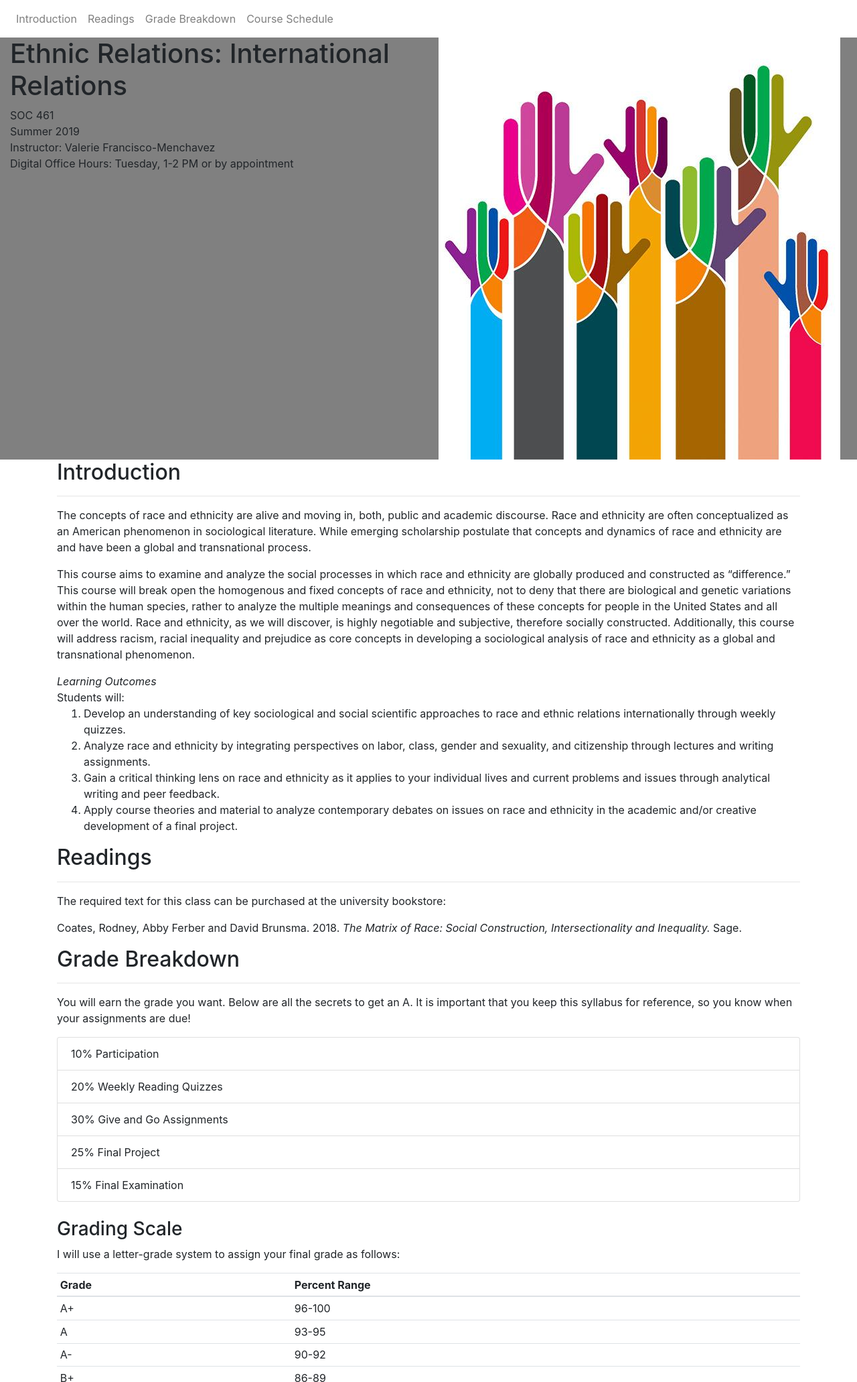
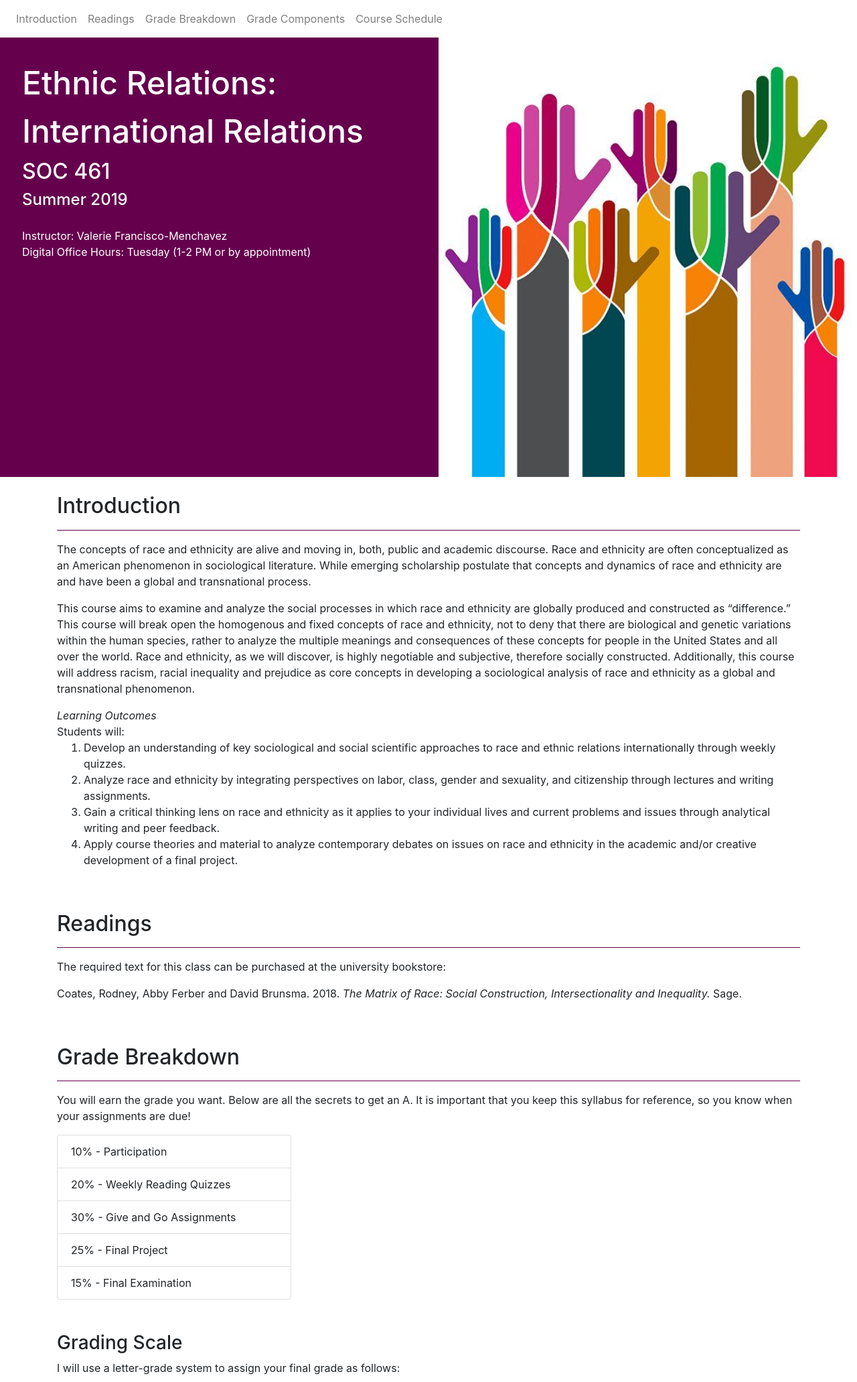
Before and after one commit to rdfm/soc461-syllabus, a plain HTML site: page index.html in a window 1280 px wide. Shown: the top 2063 px of the page at 67% size. Drawn offline with nearby package versions, Linux system fonts and the light colour scheme.

Commit message:
Additional updates to layout and styles.

```diff
--- a/index.html
+++ b/index.html
@@ -28,7 +28,10 @@
                     <a class="nav-link" href="#readings">Readings</a>
                 </li>
                 <li class="nav-item">
-                    <a class="nav-link" href="#grade">Grade Breakdown</a>
+                    <a class="nav-link" href="#grade-breakdown">Grade Breakdown</a>
+                </li>
+                <li class="nav-item">
+                        <a class="nav-link" href="#grade-components">Grade Components</a>
                 </li>
                 <li class="nav-item">
                     <a class="nav-link" href="#schedule">Course Schedule</a>
@@ -38,23 +41,26 @@
     </nav>
 
     <header class="top-header">
-        <div class="container-fluid align-center">
+        <div class="top-header-box container-fluid align-center">
             <div class="row">
-                <div class="col-lg-6 col-md-12">
-                    <h1 class="align-left">Ethnic Relations: International Relations</h1>
-                    <div>SOC 461</div>
-                    <div>Summer 2019</div>
-                    <div>Instructor: Valerie Francisco-Menchavez</div>
-                    <div>Digital Office Hours: Tuesday, 1-2 PM or by appointment</div>
+                <div class="head-txt col-lg-6 col-md-12">
+                    <div class="course">Ethnic Relations:</div>
+                    <div class="course">International Relations</div>
+                    <div class="number">SOC 461</div>
+                    <div class="season">Summer 2019</div>
+                    <div class="instructor">Instructor: Valerie Francisco-Menchavez</div>
+                    <div class="times">Digital Office Hours: Tuesday (1-2 PM or by appointment)</div>
                 </div>
 
-                <div class="col-lg-6 col-md-12">
-                    <img class="img-fluid" src="images/hands.jpg" title="" alt="">
+                <div class="head-img col-lg-6 col-md-12">
+                    <img class="img-fluid" src="images/hands.jpg" title="Hands" alt="Multi-color hands">
                 </div>
 
             </div>
         </div>
     </header>
+
+<br>
 
 <div class="container">
     <h2 id="intro">Introduction</h2>
@@ -88,32 +94,57 @@
             <li>Apply course theories and material to analyze contemporary debates on issues on race and ethnicity in the academic and/or creative development of a final project.</li>
         </ol>
     </section>
+</div>
 
+<br>
+<br>
+
+<div class="container">
     <h2 id="readings">Readings</h2>
     <hr>
     <p>The required text for this class can be purchased at the university bookstore:</p>
     <p>Coates, Rodney, Abby Ferber and David Brunsma. 2018. <em>The Matrix of Race: Social Construction, Intersectionality and Inequality.</em> Sage.</p>
+</div>
 
-<h2 id="grade">Grade Breakdown</h2>
+<br>
+<br>
+
+<div class="container">
+    <h2 id="grade-breakdown">Grade Breakdown</h2>
     <hr>
     <p>
         You will earn the grade you want. Below are all the secrets to get an A. It is important that you keep
         this syllabus for reference, so you know when your assignments are due!
     </p>
+</div>
 
+<div class="container">
+    <div class="row">
+        <div class="col-md-4">
             <ul class="list-group">
-    <li class="list-group-item">10% Participation</li>
-    <li class="list-group-item">20% Weekly Reading Quizzes</li>
-    <li class="list-group-item">30% Give and Go Assignments</li>
-    <li class="list-group-item">25% Final Project</li>
-    <li class="list-group-item">15% Final Examination</li>
+                <li class="list-group-item">10% - Participation</li>
+                <li class="list-group-item">20% - Weekly Reading Quizzes</li>
+                <li class="list-group-item">30% - Give and Go Assignments</li>
+                <li class="list-group-item">25% - Final Project</li>
+                <li class="list-group-item">15% - Final Examination</li>
             </ul>
+        </div>
+    </div>
+</div>
 
 <br>
+<br>
 
+<div class="container">
     <h3>Grading Scale</h3>
     <p>I will use a letter-grade system to assign your final grade as follows:</p>
-<table class="table table-sm">
+</div>
+
+
+<div class="container">
+    <div class="row">
+        <div class="col-md-4">
+            <table class="table table-sm table-bordered">
                 <thead>
                     <tr>
                         <th scope="col">Grade</th>
@@ -123,48 +154,57 @@
                 <tbody>
                     <tr>
                         <td>A+</td>
-            <td>96-100</td>
+                        <td>96 - 100</td>
                     </tr>
                     <tr>
                         <td>A</td>
-            <td>93-95</td>
+                        <td>93 - 95</td>
                     </tr>
                     <tr>
                         <td>A-</td>
-            <td>90-92</td>
+                        <td>90 - 92</td>
                     </tr>
                     <tr>
                         <td>B+</td>
-            <td>86-89</td>
+                        <td>86 - 89</td>
                     </tr>
                     <tr>
                         <td>B</td>
-            <td>83-86</td>
+                        <td>83 - 86</td>
                     </tr>
                     <tr>
                         <td>B-</td>
-            <td>80-82</td>
+                        <td>80 - 82</td>
                     </tr>
                     <tr>
                         <td>C+</td>
-            <td>76-79</td>
+                        <td>76 - 79</td>
                     </tr>
                     <tr>
                         <td>C</td>
-            <td>73-75</td>
+                        <td>73 - 75</td>
                     </tr>
                     <tr>
                         <td>C-</td>
-            <td>70-72</td>
+                        <td>70 - 72</td>
                     </tr>
                     <tr>
                         <td>D</td>
-            <td>60-69</td>
+                        <td>60 - 69</td>
                     </tr>
                 </tbody>
             </table>
+        </div>
+    </div>
+</div>
 
-<h3>Grade Components</h3>
+<br>
+<br>
+
+<div class="container">
+<h2 id="grade-components">Grade Components</h2>
+
+<br>
 
 <h4 class="text-center"><em>Participation</em></h4>
 <hr>
@@ -217,6 +257,9 @@
     June 20 and 27 respectively.</strong> I will grade these assignments on Friday of every week.
 </p>
 
+<br>
+<br>
+
 <h4 class="text-center"><em>Final Examination</em></h4>
 <hr>
 <p>
@@ -225,6 +268,9 @@
     class. The cumulative examination will have 50 multiple-choice questions that will be directly
     gleaned from the weekly reading quizzes.
 </p>
+
+<br>
+<br>
 
 <h4 class="text-center"><em>Final Project</em></h4>
 <hr>
@@ -293,7 +339,12 @@
     </tbody>
   </table>
 
+</div>
 
+<br>
+<br>
+
+<div class="container">
 <h4>Academic Integrity</h4>
 <hr>
 <p>
@@ -304,6 +355,9 @@
     Otherwise, plagiarism will result in either a failing grade for the assignment or for the entire course or
     expulsion, depending on the gravity of the case.
 </p>
+
+<br>
+<br>
 
 <h4>Academic Freedom</h4>
 <hr>
@@ -328,10 +382,16 @@
     by myself or other students, I hope that you will be able to tell me so that we can resolve the matter.
 </p>
 
+<br>
+<br>
+
 <!-- ADD (Section): CHSS RESOURCES -->
 <h4>CHSS Resources</h4>
 <hr>
-<p>TBA</p>
+<p><strong>TBA</strong></p>
+
+<br>
+<br>
 
 <h2 id="schedule">Course Schedule</h2>
 <em>(Subject to change)</em>
@@ -339,9 +399,9 @@
 <table class="table table-bordered table-responsive-sm">
     <thead>
         <tr>
-            <th scope="col">Topics</th>
-            <th scope="col">Dates</th>
-            <th scope="col">Agenda</th>
+            <th scope="col" style="width: 20%">Topics</th>
+            <th scope="col" style="width: 10%">Dates</th>
+            <th scope="col" style="width: 70%">Agenda</th>
         </tr>
     </thead>
     <tbody>
@@ -349,7 +409,7 @@
             <th rowspan="5" scope="rowgroup">
                 <p>Week 1</p>
                 <p>Keywords and Definitions</p>
-                <p>Reading: Coates, Ferber & Brunsma, Chapter 1</p>
+                <p>Reading: Coates, Ferber & Brunsma (Chapter 1)</p>
             </th>
             <td>June 10</td>
             <td>
@@ -387,7 +447,7 @@
             <th rowspan="5" scope="rowgroup">
                 <p>Week 2</p>
                 <p>Theoretical Frames</p>
-                <p>Reading: Coates, Ferber & Brunsma. Chapter 2</p>
+                <p>Reading: Coates, Ferber & Brunsma (Chapter 2)</p>
             </th>
             <td>June 17</td>
             <td>
@@ -428,7 +488,7 @@
             <th rowspan="5" scope="rowgroup">
                 <p>Week 3</p>
                 <p>Families and Gender</p>
-                <p>Reading: Coates, Ferber & Brunsma. Chapter 3</p>
+                <p>Reading: Coates, Ferber & Brunsma (Chapter 3)</p>
             </th>
             <td>June 24</td>
             <td>
@@ -465,7 +525,7 @@
             <th rowspan="5" scope="rowgroup">
                 <p>Week 4</p>
                 <p>Class and Economics</p>
-                <p>Reading:Coates, Ferber & Brunsma. Chapter 4</p>
+                <p>Reading: Coates, Ferber & Brunsma (Chapter 4)</p>
             </th>
             <td>July 1</td>
             <td>
@@ -502,7 +562,7 @@
             <th rowspan="5" scope="rowgroup">
                 <p>Week 5</p>
                 <p>Racializing Governance</p>
-                <p>Reading:Coates, Ferber & Brunsma. Chapter 7</p>
+                <p>Reading:Coates, Ferber & Brunsma (Chapter 7)</p>
             </th>
             <td>July 8</td>
             <td>
@@ -549,8 +609,10 @@
 </html>
 
 <!--
-TO DO:
-- Add additional styling
-- Make table responsive
-- Make YouTube embed video responsive
+THINGS TO ADD:
+- From navbar section, button to return to top
+- remove <br>s, adding spacing correctly to containers
+- Make tables responsive
+- Create additional sections for varying layout
+- Add pictures
 -->
--- a/styles.css
+++ b/styles.css
@@ -1,3 +1,43 @@
+navbar {
+    padding-left: 2rem;
+}
+
+hr {
+    border-color: #65004d;
+}
+
 .top-header {
-    background-color: gray;
+    background-color: #65004d;
 }
+
+.top-header-box {
+    padding: 0;
+}
+
+.head-txt {
+    padding: 2rem 3rem;
+    color: #FFF;
+}
+
+.course {
+    font-size: 3rem;
+    font-weight: 500;
+}
+
+.number {
+    font-size: 2rem;
+    font-weight: 500;
+}
+
+.season {
+    font-size: 1.5rem;
+    font-weight: 500;
+}
+
+.instructor {
+    margin-top: 1.5rem;
+}
+
+.head-img img {
+    width: 100%;
+}
```
Lines whose indentation alone changed are shown as unchanged.
